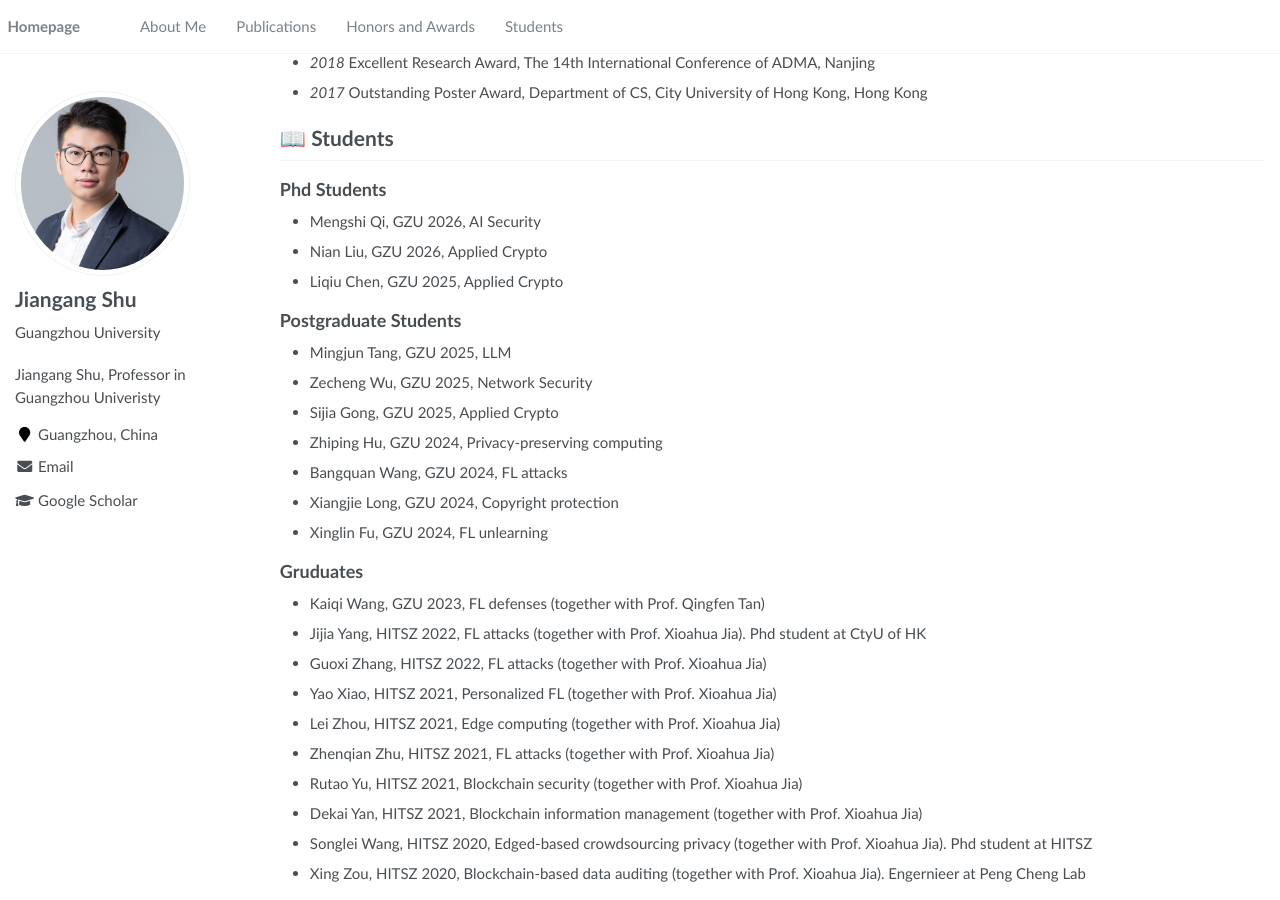
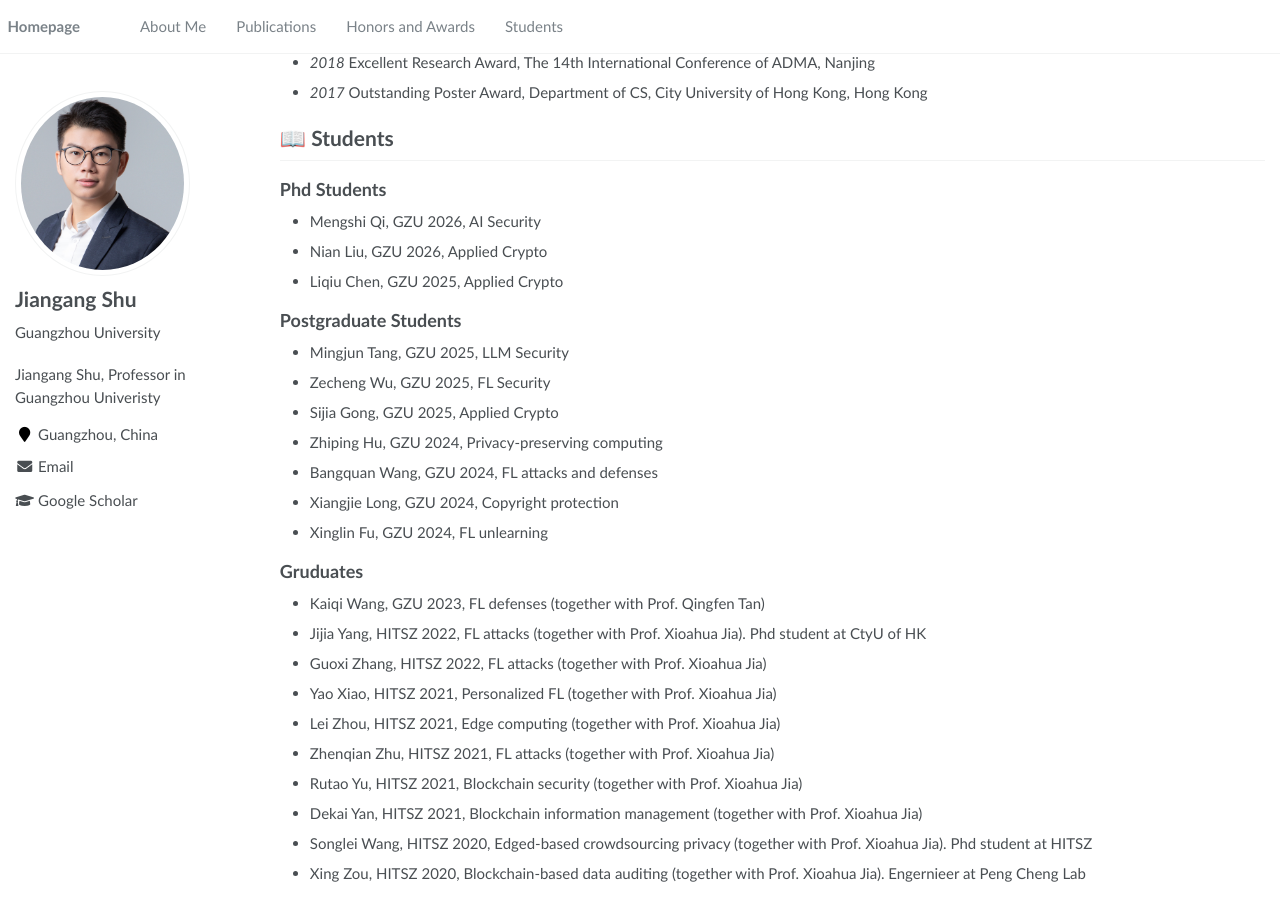
Before and after one commit to jgshu/jgshu.github.io, a Jekyll site: the page built from _pages/about.md, in a window 1280 px wide and 900 px high, scrolled down 2333 px. Built offline with Jekyll 4.4.1, drawn with Linux system fonts in a browser that asks for light colours.

Commit message:
Update about.md

```diff
--- a/_pages/about.md
+++ b/_pages/about.md
@@ -131,11 +131,11 @@ I am currently a Professor &#38; PhD Supervisor in Cyberspace Institute of Advan
 
 ## Postgraduate Students ##
 
-- Mingjun Tang, GZU 2025, LLM
-- Zecheng Wu, GZU 2025,  Network Security
+- Mingjun Tang, GZU 2025, LLM Security
+- Zecheng Wu, GZU 2025,  FL Security
 - Sijia Gong, GZU 2025, Applied Crypto
 - Zhiping Hu, GZU 2024, Privacy-preserving computing
-- Bangquan Wang, GZU 2024, FL attacks
+- Bangquan Wang, GZU 2024, FL attacks and defenses
 - Xiangjie Long, GZU 2024, Copyright protection
 - Xinglin Fu, GZU 2024, FL unlearning
 
```
